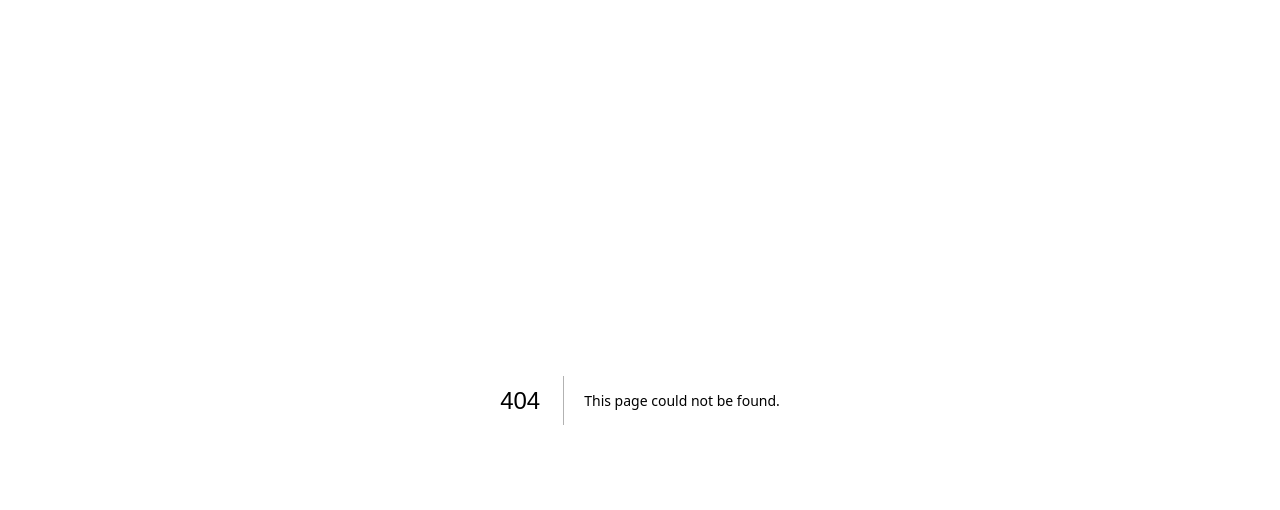
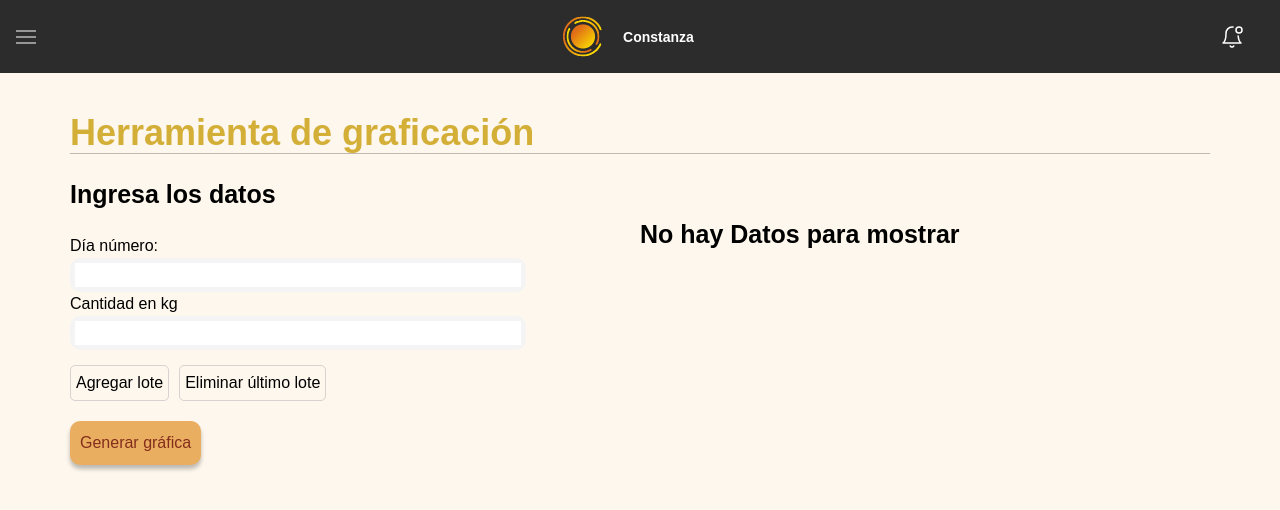
Before and after one commit to NoelAndrew20/dashboard-next, a Next.js app: page /Graphicator in a window 1280 px wide. Before the commit this address had no page. Shown: the top 510 px of the page. Built offline with nearby package versions, Linux system fonts and the light colour scheme.

Commit message:
feature: se creó la pagina del graficador

```diff
--- /dev/null
+++ b/components/atoms/LineChart/index.js
@@ -0,0 +1,41 @@
+import React from 'react';
+import {
+  Chart as ChartJS,
+  CategoryScale,
+  LinearScale,
+  PointElement,
+  LineElement,
+  Title,
+  Tooltip,
+  Legend,
+} from 'chart.js';
+import { Line } from 'react-chartjs-2';
+
+ChartJS.register(
+  CategoryScale,
+  LinearScale,
+  PointElement,
+  LineElement,
+  Title,
+  Tooltip,
+  Legend
+);
+
+const LineChart = ({ dataArray }) => {
+
+console.log("dataarray",dataArray)
+    const data = {
+        labels: dataArray.map(item => item.dia),
+        datasets: [
+        {
+            label: 'Dataset 1',
+            data: dataArray.map(item => parseInt(item.kg)),
+            borderColor: 'rgb(255, 99, 132)',
+            backgroundColor: 'rgba(255, 99, 132, 0.5)',
+        },
+        ],
+    };
+
+    return <Line data={data} />;
+}
+export default LineChart;
--- a/components/molecules/Navigation/index.js
+++ b/components/molecules/Navigation/index.js
@@ -50,6 +50,13 @@ const Navigation = () => {
                 <div onClick={toggleSidebar} className="flex justify-end items-end pt-1">
                     <Image src={x} width={20} height={20} alt="x"/>
                 </div>
+                <div className="flex pt-5" onClick={toggleDarkMode}>
+                    {isDarkMode ?
+                        <Image src={"/images/svg/moon.svg"} width={30} height={30} alt="moon" />
+                        :
+                        <Image src={"/images/svg/sun.svg"} width={30} height={30} alt="sun" />
+                    }
+                </div>
                 <div className="side flex flex-col space-y-2 overflow-hidden" >
                     <div id="inner" className='flex flex-col space-y-2'>
                     <Link href="/" className={`hover:font-semibold ${currentPage === '/' ? 'font-semibold' : ''} pt-5`}>
@@ -94,26 +101,22 @@ const Navigation = () => {
                     </Link>
                     <Link href="../../RegistroCerdos" className={`hover:font-semibold ${currentPage === '/RegistroCerdos' ? 'font-semibold' : ''} pt-5`}>
                         <div className="flex">
-                            <Image src={"/images/svg/pig.svg"} width={20} height={20} alt="label" className="mr-2" />Cerdos
+                            <Image src={"/images/svg/pig.svg"} width={20} height={20} alt="pig" className="mr-2" />Cerdos
                         </div>
                     </Link>
                     <Link href="../../RegistroInseminacion" className={`hover:font-semibold ${currentPage === '/RegistroInseminacion' ? 'font-semibold' : ''} pt-5`}>
                         <div className="flex">
-                            <Image src={"/images/svg/drop.svg"} width={20} height={20} alt="label" className="mr-2" />Inseminacion
+                            <Image src={"/images/svg/drop.svg"} width={20} height={20} alt="drop" className="mr-2" />Inseminacion
                         </div>
                     </Link>
-
-                        <div className="flex pt-5" onClick={toggleDarkMode}>
-                            {isDarkMode ?
-                                <Image src={"/images/svg/moon.svg"} width={30} height={30} alt="moon" />
-                                :
-                                <Image src={"/images/svg/sun.svg"} width={30} height={30} alt="sun" />
-                            }
+                    <Link href="../../Graphicator" className={`hover:font-semibold ${currentPage === '/Graphicator' ? 'font-semibold' : ''} pt-5`}>
+                        <div className="flex">
+                            <Image src={"/images/svg/graph.svg"} width={20} height={20} alt="graph" className="mr-2" />Graficador
                         </div>
-
-                    <div className="flex justify-center pt-2">
+                    </Link>
+                    </div>
+                    <div className="flex justify-center pt-2 pb-20">
                         <Image src={srs} width={100} height={100} alt="srs-logo" />
-                    </div>
                     </div>
                 </div>
             </div>
--- /dev/null
+++ b/pages/Graphicator/index.js
@@ -0,0 +1,130 @@
+import StaticMeta from '@/components/atoms/StaticMeta';
+import Navigation from '@/components/molecules/Navigation';
+import ReactModal from 'react-modal';
+import axios from 'axios';
+import { useEffect, useState } from 'react';
+import { useDarkMode } from '@/context/DarkModeContext';
+import LineChart from '@/components/atoms/LineChart';
+
+const Graphicator = ({ title, description, image }) => {
+    const { isDarkMode, toggleDarkMode } = useDarkMode();
+    const [lotes, setLotes] = useState([]);
+    const [dia, setDia] = useState("");
+    const [kg, setKg] = useState("");
+    const [showGrpah, setShowGrpah] = useState(false);
+
+
+    const agregarLote = () => {
+      if (dia && kg) {
+        const nuevoLote = {
+          dia,
+          kg
+        };
+        setLotes([...lotes, nuevoLote]);
+        setDia("");
+        setKg("");
+      }
+    };
+
+    const eliminarUltimoLote = () => {
+      if (lotes.length > 0) {
+        const nuevosLotes = [...lotes];
+        nuevosLotes.pop();
+        setLotes(nuevosLotes);
+      }
+    };
+    const generateGrpah = () => {
+        setShowGrpah(true)
+    }
+
+    return(
+    <div className={`${isDarkMode ? "darkMode" : "lightMode" } full-viewport`}>
+        <StaticMeta
+            title={title}
+            description={description}
+            image={image}
+        />
+        <Navigation />
+        <div className="wrapper pronostico mt-10">
+            <div>
+                <h1 className="modal-header">Herramienta de graficación</h1>
+            </div>
+            <div className="mt-5">
+                <div>
+                    <h2>Ingresa los datos</h2>
+                </div>
+                <div className="flex justify-between">
+                    <div className="w-1/2 mt-5">
+                        <div>
+                            <label>Día número:</label>
+                            <div className={isDarkMode ? "pronostico-input-d" : "pronostico-input"}>
+                                <input type="number" value={dia} onChange={(e) => setDia(e.target.value)} />
+                            </div>
+                        </div>
+                        <div>
+                            <label>Cantidad en kg</label>
+                            <div className={isDarkMode ? "pronostico-input-d" : "pronostico-input"}>
+                                <input type="number" value={kg} onChange={(e) => setKg(e.target.value)} />
+                            </div>
+                        </div>
+                        <div>
+                            <button className="pronostico-btn" onClick={agregarLote}>Agregar lote</button>
+                            <button className="pronostico-btn" onClick={eliminarUltimoLote}>Eliminar último lote</button>
+                        </div>
+                    </div>
+                    <div className="w-1/2">
+                        {lotes.length === 0 ? (
+                            <h2>No hay Datos para mostrar</h2>
+                        ) : (
+                        <div className={isDarkMode ? "table-d" : "table"}>
+                            <table className={isDarkMode ? "table-container-d" : "table-container"}>
+                                <thead>
+                                    <tr>
+                                    <th>Día #</th>
+                                    <th>Kg al día</th>
+                                    </tr>
+                                </thead>
+                                <tbody>
+                                    {lotes.map((lote, index) => (
+                                    <tr key={index} className="table-row">
+                                        <td>{lote.dia}</td>
+                                        <td>{lote.kg}</td>
+                                    </tr>
+                                    ))}
+                                </tbody>
+                            </table>
+                        </div>
+                        )}
+                    </div>
+                </div>
+            </div>
+            <div>
+                <button className="button mt-5 mr-2" onClick={generateGrpah}>Generar gráfica</button>
+            </div>
+            {!showGrpah ? (
+            ""
+            ) : (
+            <div className="mt-10 flex justify-center">
+                <LineChart dataArray={lotes}  />
+            </div>
+            )
+            }
+        </div>
+    </div>
+    )
+}
+export default Graphicator;
+
+export const getServerSideProps = async () => {
+    const title = "Constanza";
+    const description =
+      "Herramienta de graficacion";
+    const image = "images/icon/logo-400.png";
+    return {
+      props: {
+        title,
+        description,
+        image,
+      },
+    };
+  };
```
Also changed, not shown: components/atoms/BarChart/index.js (+1 -1 lines), public/images/svg/graph.svg (added).
